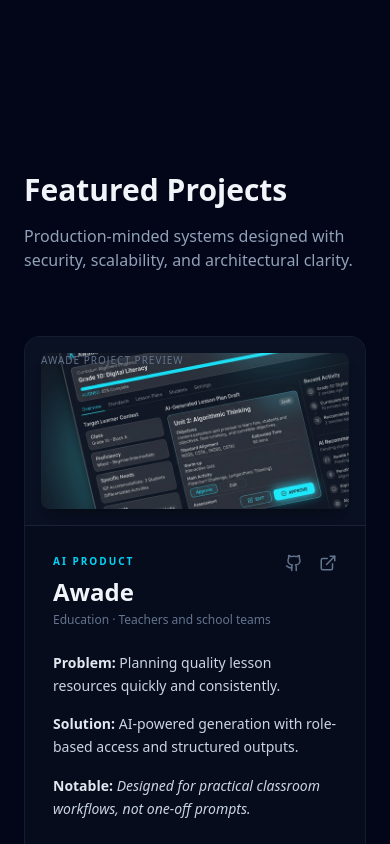
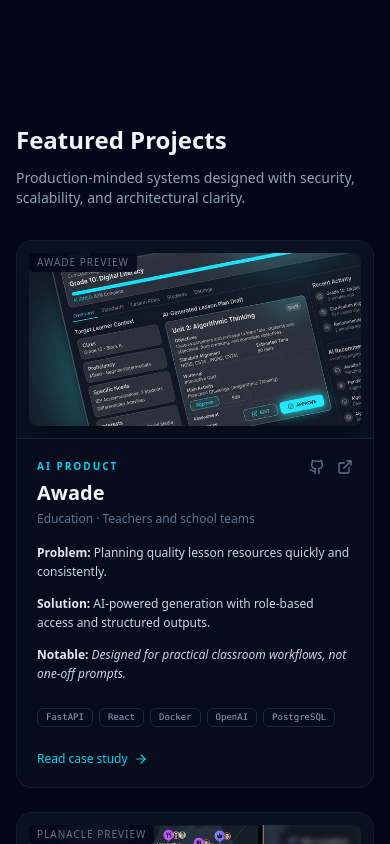
Before and after one commit to TolulopeBabajide/portfolio-website, a React (Vite) app: page / in a window 390 px wide. Shown: the part 800-1644 px from the top of the page. Built offline with nearby package versions, Linux system fonts and the light colour scheme.

Commit message:
style: optimize Projects section layout for mobile screens

```diff
--- a/src/components/Projects.jsx
+++ b/src/components/Projects.jsx
@@ -77,20 +77,20 @@
     const navigate = useNavigate();
 
     return (
-        <section id="projects" className="py-20 mt-12 min-h-screen">
-            <div className="max-w-6xl mx-auto px-6">
+        <section id="projects" className="py-12 sm:py-20 mt-8 sm:mt-12 min-h-screen">
+            <div className="max-w-6xl mx-auto px-4 sm:px-6">
                 <motion.div
                     initial={{ opacity: 0, y: 20 }}
                     whileInView={{ opacity: 1, y: 0 }}
                     viewport={{ once: true, margin: "-100px" }}
-                    className="mb-16"
+                    className="mb-8 sm:mb-16"
                 >
-                    <h2 className="text-3xl md:text-4xl font-bold mb-4">Featured Projects</h2>
-                    <p className="text-slate-400">Production-minded systems designed with security, scalability, and architectural clarity.</p>
+                    <h2 className="text-2xl sm:text-3xl md:text-4xl font-bold mb-3 sm:mb-4">Featured Projects</h2>
+                    <p className="text-sm sm:text-base text-slate-400">Production-minded systems designed with security, scalability, and architectural clarity.</p>
                 </motion.div>
 
                 {/* Software Dev Projects */}
-                <div className="grid grid-cols-1 md:grid-cols-2 lg:grid-cols-3 gap-8 mb-24">
+                <div className="grid grid-cols-1 md:grid-cols-2 lg:grid-cols-3 gap-6 sm:gap-8 mb-16 sm:mb-24">
                     {projects.map((project, index) => (
                         <motion.div
                             key={project.title}
@@ -102,59 +102,59 @@
                             className="flex flex-col h-full bg-[#111827]/40 rounded-2xl overflow-hidden border border-slate-800/60 hover:border-slate-700 transition-all hover:bg-[#111827]/60 group"
                         >
                             {/* Preview Window Style */}
-                            <div className="aspect-[1.8/1] bg-slate-900/50 border-b border-slate-800/80 p-4 relative overflow-hidden flex items-center justify-center">
+                            <div className="aspect-[1.8/1] bg-slate-900/50 border-b border-slate-800/80 p-3 sm:p-4 relative overflow-hidden flex items-center justify-center">
                                 <img
                                     src={project.image}
                                     alt={`${project.title} preview`}
                                     className="w-full h-full object-cover rounded-lg shadow-xl shadow-black/20"
                                 />
-                                <div className="absolute top-4 left-4 text-[10px] uppercase tracking-widest text-slate-500 font-medium">
-                                    {project.title} project preview
+                                <div className="absolute top-3 sm:top-4 left-3 sm:left-4 text-[10px] uppercase tracking-widest text-slate-500 font-medium bg-slate-950/80 px-2 py-0.5 rounded backdrop-blur-sm">
+                                    {project.title} preview
                                 </div>
                             </div>
 
-                            <div className="p-7 flex flex-col flex-grow">
+                            <div className="p-5 sm:p-7 flex flex-col flex-grow">
                                 {/* Header Section */}
                                 <div className="flex justify-between items-start mb-1">
                                     <span className="text-[10px] font-bold text-cyan-400 uppercase tracking-[0.2em]">
                                         {project.category}
                                     </span>
-                                    <div className="flex gap-4 text-slate-500">
+                                    <div className="flex gap-3 sm:gap-4 text-slate-500">
                                         <a href={project.github} target="_blank" rel="noopener noreferrer" className="hover:text-white transition-colors">
-                                            <Github size={18} />
+                                            <Github size={16} className="sm:w-[18px] sm:h-[18px]" />
                                         </a>
                                         <a href={project.liveUrl} target="_blank" rel="noopener noreferrer" className="hover:text-white transition-colors">
-                                            <ExternalLink size={18} />
+                                            <ExternalLink size={16} className="sm:w-[18px] sm:h-[18px]" />
                                         </a>
                                     </div>
                                 </div>
 
-                                <h3 className="text-2xl font-bold text-slate-100 mb-1">{project.title}</h3>
-                                <p className="text-xs text-slate-500 mb-6">{project.subtitle}</p>
+                                <h3 className="text-xl sm:text-2xl font-bold text-slate-100 mb-1">{project.title}</h3>
+                                <p className="text-xs text-slate-500 mb-4 sm:mb-6">{project.subtitle}</p>
 
                                 {/* Points Section */}
-                                <div className="space-y-4 mb-8 flex-grow">
+                                <div className="space-y-3 sm:space-y-4 mb-6 sm:mb-8 flex-grow">
                                     <div>
-                                        <p className="text-sm text-slate-300 leading-relaxed">
+                                        <p className="text-xs sm:text-sm text-slate-300 leading-relaxed">
                                             <span className="font-bold text-slate-200">Problem:</span> {project.problemDetail}
                                         </p>
                                     </div>
                                     <div>
-                                        <p className="text-sm text-slate-300 leading-relaxed">
+                                        <p className="text-xs sm:text-sm text-slate-300 leading-relaxed">
                                             <span className="font-bold text-slate-200">Solution:</span> {project.solutionDetail}
                                         </p>
                                     </div>
                                     <div>
-                                        <p className="text-sm text-slate-300 leading-relaxed italic">
+                                        <p className="text-xs sm:text-sm text-slate-300 leading-relaxed italic">
                                             <span className="font-bold text-slate-200 not-italic">Notable:</span> {project.notable}
                                         </p>
                                     </div>
                                 </div>
 
                                 {/* Tech Tags */}
-                                <div className="flex flex-wrap gap-2 mb-8">
+                                <div className="flex flex-wrap gap-1.5 sm:gap-2 mb-6 sm:mb-8">
                                     {project.tags.map(tag => (
-                                        <span key={tag} className="px-2.5 py-1 text-[10px] font-mono text-slate-400 border border-slate-800 rounded-md">
+                                        <span key={tag} className="px-2 py-0.5 sm:px-2.5 sm:py-1 text-[9px] sm:text-[10px] font-mono text-slate-400 border border-slate-800 rounded-md">
                                             {tag}
                                         </span>
                                     ))}
@@ -163,10 +163,10 @@
                                 {/* Action */}
                                 <button
                                     onClick={() => navigate(project.link)}
-                                    className="mt-auto group/btn flex items-center text-sm font-medium text-cyan-400 hover:text-cyan-300 transition-colors"
+                                    className="mt-auto group/btn flex items-center text-xs sm:text-sm font-medium text-cyan-400 hover:text-cyan-300 transition-colors"
                                 >
                                     Read case study
-                                    <ArrowRight size={16} className="ml-2 transition-transform group-hover/btn:translate-x-1" />
+                                    <ArrowRight size={14} className="ml-1.5 sm:ml-2 sm:w-4 sm:h-4 transition-transform group-hover/btn:translate-x-1" />
                                 </button>
                             </div>
                         </motion.div>
@@ -178,25 +178,25 @@
                         initial={{ opacity: 0, y: 20 }}
                         whileInView={{ opacity: 1, y: 0 }}
                         viewport={{ once: true }}
-                        className="group border-t border-slate-800/60 pt-16"
+                        className="group border-t border-slate-800/60 pt-10 sm:pt-16"
                     >
-                        <div className="flex items-center gap-3 mb-10 text-cyan-400 group-hover:text-cyan-300 transition-colors">
-                            <Lock size={28} />
-                            <h3 className="text-2xl font-bold tracking-tight">Security Labs & Research</h3>
-                            <ExternalLink size={20} className="ml-1" />
+                        <div className="flex items-center gap-2 sm:gap-3 mb-6 sm:mb-10 text-cyan-400 group-hover:text-cyan-300 transition-colors">
+                            <Lock size={24} className="sm:w-7 sm:h-7" />
+                            <h3 className="text-xl sm:text-2xl font-bold tracking-tight">Security Labs & Research</h3>
+                            <ExternalLink size={18} className="ml-1 sm:w-5 sm:h-5" />
                         </div>
 
-                        <div className="grid grid-cols-1 md:grid-cols-2 gap-6">
+                        <div className="grid grid-cols-1 md:grid-cols-2 gap-4 sm:gap-6">
                             {cyberLabs.map((lab, index) => (
                                 <div
                                     key={lab.title}
-                                    className="bg-[#111827]/30 p-6 rounded-xl border border-slate-800/80 flex items-start gap-6 hover:border-slate-700 transition-all duration-300 group/lab"
+                                    className="bg-[#111827]/30 p-4 sm:p-6 rounded-xl border border-slate-800/80 flex items-start gap-4 sm:gap-6 hover:border-slate-700 transition-all duration-300 group/lab"
                                 >
-                                    <div className="w-[3px] h-12 bg-cyan-500/40 rounded-full mt-1 flex-shrink-0 group-hover/lab:bg-cyan-500 transition-colors" />
+                                    <div className="w-[3px] h-10 sm:h-12 bg-cyan-500/40 rounded-full mt-1 flex-shrink-0 group-hover/lab:bg-cyan-500 transition-colors" />
                                     <div className="flex flex-col">
-                                        <h4 className="text-lg font-bold text-slate-100">{lab.title}</h4>
-                                        <span className="text-xs font-mono text-cyan-500/80 mb-3">{lab.tool}</span>
-                                        <p className="text-sm text-slate-400 leading-relaxed max-w-md">{lab.description}</p>
+                                        <h4 className="text-base sm:text-lg font-bold text-slate-100">{lab.title}</h4>
+                                        <span className="text-[10px] sm:text-xs font-mono text-cyan-500/80 mb-2 sm:mb-3">{lab.tool}</span>
+                                        <p className="text-xs sm:text-sm text-slate-400 leading-relaxed max-w-md">{lab.description}</p>
                                     </div>
                                 </div>
                             ))}
```
